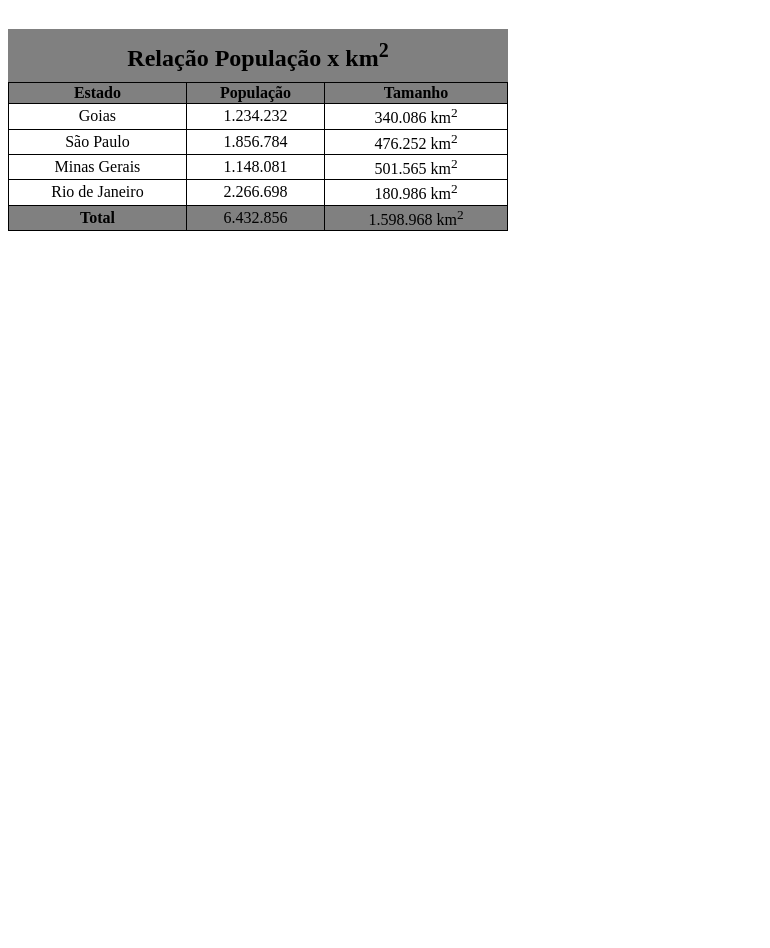
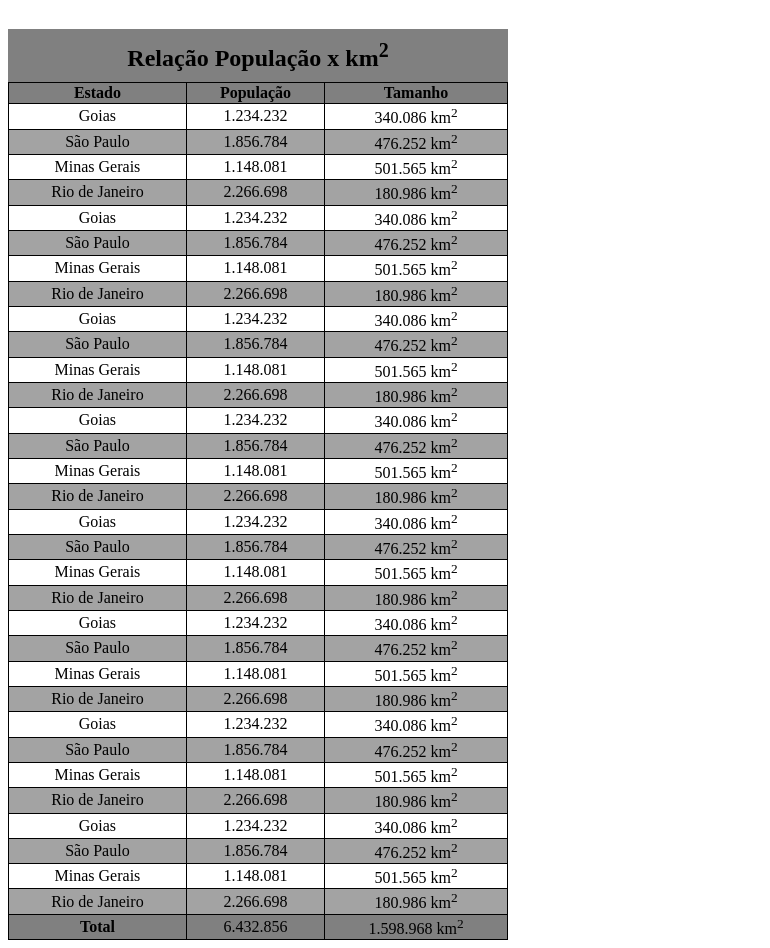
Before and after one commit to JorgeLucasPinheiro/html_css, a plain HTML site: page exerc/tabela02.html in a window 1280 px wide. Shown: the part 90-1038 px from the top of the page, without its empty margins (0-770 px from the left). Before the commit the page ends 800 px from the top, so only its background shows below. Drawn offline with Linux system fonts and the light colour scheme.

Commit message:
novos exercícios

```diff
--- a/exerc/tabela02.html
+++ b/exerc/tabela02.html
@@ -9,6 +9,7 @@
     <style>
         body{
             font-family: 'Times New Roman', Times, serif;
+            position: relative;
         }
         h1{
             font-size: 3em;
@@ -22,10 +23,17 @@
             padding: 10px;
 
         }
-
         table{
             width: 500px;
             border-collapse: collapse;
+        }
+        thead > tr > th{
+            position: sticky;
+            top: 0px;
+            background-color: gray;
+        }
+        tbody > tr:nth-child(even){
+            background-color: rgba(128, 128, 128, 0.724);
         }
         thead, tfoot{
             background-color: gray;
@@ -80,6 +88,162 @@
                 <td>2.266.698</td>
                 <td>180.986 km<sup>2</sup>
             </tr>
+            <tr>
+                <td>Goias</td>
+                <td>1.234.232</td>
+                <td>340.086 km<sup>2</sup></td>
+            </tr>
+
+            <tr>
+                <td>São Paulo</td>
+                <td>1.856.784</td>
+                <td>476.252 km<sup>2</sup>
+            </tr>
+
+            <tr>
+                <td>Minas Gerais</td>
+                <td>1.148.081</td>
+                <td>501.565 km<sup>2</sup>
+            </tr>
+
+            <tr>
+                <td>Rio de Janeiro</td>
+                <td>2.266.698</td>
+                <td>180.986 km<sup>2</sup>
+            </tr><tr>
+                <td>Goias</td>
+                <td>1.234.232</td>
+                <td>340.086 km<sup>2</sup></td>
+            </tr>
+
+            <tr>
+                <td>São Paulo</td>
+                <td>1.856.784</td>
+                <td>476.252 km<sup>2</sup>
+            </tr>
+
+            <tr>
+                <td>Minas Gerais</td>
+                <td>1.148.081</td>
+                <td>501.565 km<sup>2</sup>
+            </tr>
+
+            <tr>
+                <td>Rio de Janeiro</td>
+                <td>2.266.698</td>
+                <td>180.986 km<sup>2</sup>
+            </tr><tr>
+                <td>Goias</td>
+                <td>1.234.232</td>
+                <td>340.086 km<sup>2</sup></td>
+            </tr>
+
+            <tr>
+                <td>São Paulo</td>
+                <td>1.856.784</td>
+                <td>476.252 km<sup>2</sup>
+            </tr>
+
+            <tr>
+                <td>Minas Gerais</td>
+                <td>1.148.081</td>
+                <td>501.565 km<sup>2</sup>
+            </tr>
+
+            <tr>
+                <td>Rio de Janeiro</td>
+                <td>2.266.698</td>
+                <td>180.986 km<sup>2</sup>
+            </tr><tr>
+                <td>Goias</td>
+                <td>1.234.232</td>
+                <td>340.086 km<sup>2</sup></td>
+            </tr>
+
+            <tr>
+                <td>São Paulo</td>
+                <td>1.856.784</td>
+                <td>476.252 km<sup>2</sup>
+            </tr>
+
+            <tr>
+                <td>Minas Gerais</td>
+                <td>1.148.081</td>
+                <td>501.565 km<sup>2</sup>
+            </tr>
+
+            <tr>
+                <td>Rio de Janeiro</td>
+                <td>2.266.698</td>
+                <td>180.986 km<sup>2</sup>
+            </tr><tr>
+                <td>Goias</td>
+                <td>1.234.232</td>
+                <td>340.086 km<sup>2</sup></td>
+            </tr>
+
+            <tr>
+                <td>São Paulo</td>
+                <td>1.856.784</td>
+                <td>476.252 km<sup>2</sup>
+            </tr>
+
+            <tr>
+                <td>Minas Gerais</td>
+                <td>1.148.081</td>
+                <td>501.565 km<sup>2</sup>
+            </tr>
+
+            <tr>
+                <td>Rio de Janeiro</td>
+                <td>2.266.698</td>
+                <td>180.986 km<sup>2</sup>
+            </tr>
+            <tr>
+                <td>Goias</td>
+                <td>1.234.232</td>
+                <td>340.086 km<sup>2</sup></td>
+            </tr>
+
+            <tr>
+                <td>São Paulo</td>
+                <td>1.856.784</td>
+                <td>476.252 km<sup>2</sup>
+            </tr>
+
+            <tr>
+                <td>Minas Gerais</td>
+                <td>1.148.081</td>
+                <td>501.565 km<sup>2</sup>
+            </tr>
+
+            <tr>
+                <td>Rio de Janeiro</td>
+                <td>2.266.698</td>
+                <td>180.986 km<sup>2</sup>
+            </tr><tr>
+                <td>Goias</td>
+                <td>1.234.232</td>
+                <td>340.086 km<sup>2</sup></td>
+            </tr>
+
+            <tr>
+                <td>São Paulo</td>
+                <td>1.856.784</td>
+                <td>476.252 km<sup>2</sup>
+            </tr>
+
+            <tr>
+                <td>Minas Gerais</td>
+                <td>1.148.081</td>
+                <td>501.565 km<sup>2</sup>
+            </tr>
+
+            <tr>
+                <td>Rio de Janeiro</td>
+                <td>2.266.698</td>
+                <td>180.986 km<sup>2</sup>
+            </tr>
         </tbody>
         <tfoot>
             <tr>
```
Also changed, not shown: exerc/tabela03.html (added, +61 -0 lines), exerc/tabela04.html (added, +64 -0 lines), exerc/tabela05.html (added, +87 -0 lines), exerc/tabela06.html (added, +92 -0 lines).
